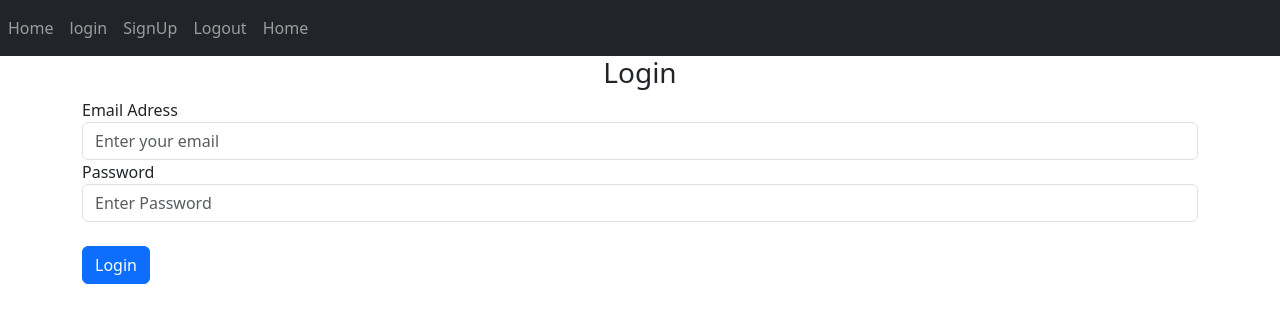
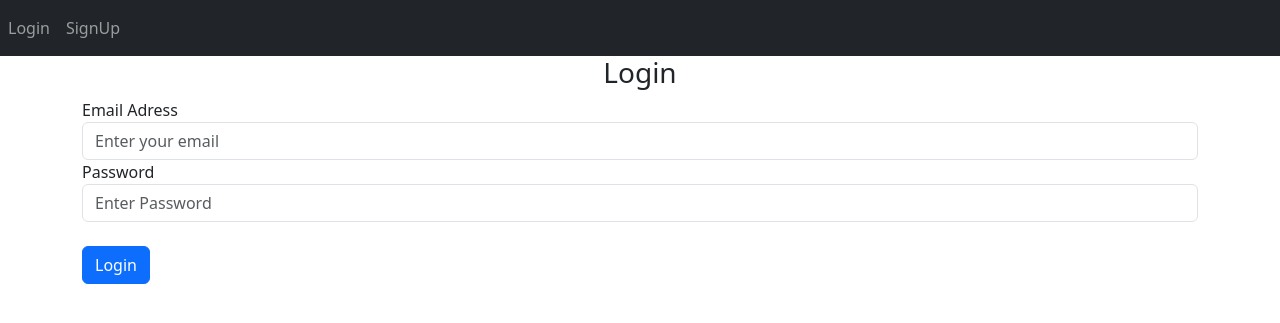
Before and after one commit to lucasfersilva/FlaskCrud, a Flask app: page /login in a window 1280 px wide. Shown: the top 323 px of the page. Run offline with Flask 3, Linux system fonts and the light colour scheme; some libraries are stand-ins or nearby versions.

Commit message:
implementado paginas que usuario so poderao acessar caso estejam logados faltando pagina de notas

```diff
--- a/auth.py
+++ b/auth.py
@@ -48,7 +48,7 @@ def login():
 
     data = request.form
     print(data)
-    return render_template('login.html', boolean=True)
+    return render_template('login.html', user=current_user)
 
 
 @auth.route('/logout')
@@ -88,4 +88,4 @@ def signup():
 
             return redirect(url_for('views.home'))
 
-    return render_template('sign-up.html')
+    return render_template('sign-up.html', user=current_user)
--- a/init.py
+++ b/init.py
@@ -24,4 +24,13 @@ def create_app():
     with app.app_context():
         db.create_all()
         print("database created")
+
+    login_manager = LoginManager()
+    login_manager.login_view = 'auth.login'
+    login_manager.init_app(app)
+
+    @login_manager.user_loader
+    def load_user(id):
+        return User.query.get(int(id))
+
     return app
--- a/templates/base.html
+++ b/templates/base.html
@@ -13,11 +13,16 @@
         </button>
         <div class="collapse navbar-collapse" id="navbar">
             <div class="navbar-nav">
-                <a class="nav-item nav-link" id="news" href="/news">Home</a>
-                <a class="nav-item nav-link" id="login" href="/login">login</a>
+                {% if user.is_authenticated %}
+                <a class="nav-item nav-link" id="home" href="/">Home</a>
+                <a class="nav-item nav-link" id="logout" href="/logout">Logout</a>
+                <a class="nav-item nav-link" id="news" href="/news">News</a>
+                {% else %}
+
+                <a class="nav-item nav-link" id="login" href="/login">Login</a>
                 <a class="nav-item nav-link" id="signUp" href="/sign-up">SignUp</a>
-                <a class="nav-item nav-link" id="logout" href="/logout">Logout</a>
-                <a class="nav-item nav-link" id="home" href="/">Home</a>
+                {% endif %}
+
             </div>
         </div>
     </nav>
--- a/views.py
+++ b/views.py
@@ -9,4 +9,4 @@ views = Blueprint('views',__name__)
 @views.route('/')
 @login_required
 def home():
-    return render_template("home.html")
+    return render_template("home.html", user=current_user)
```
